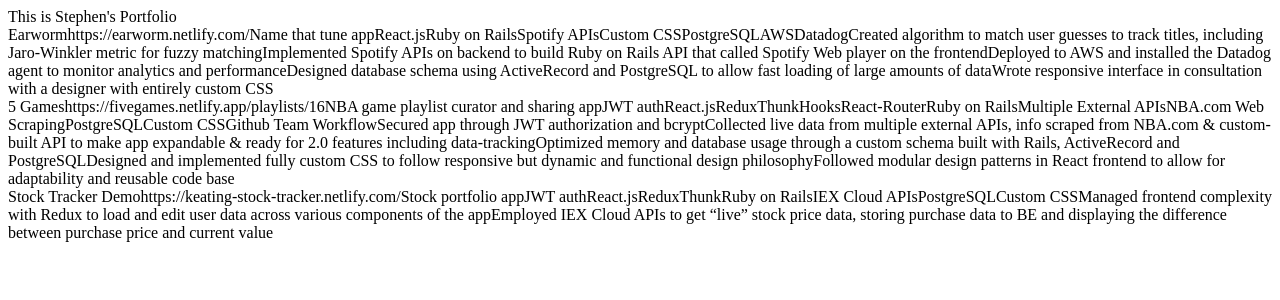
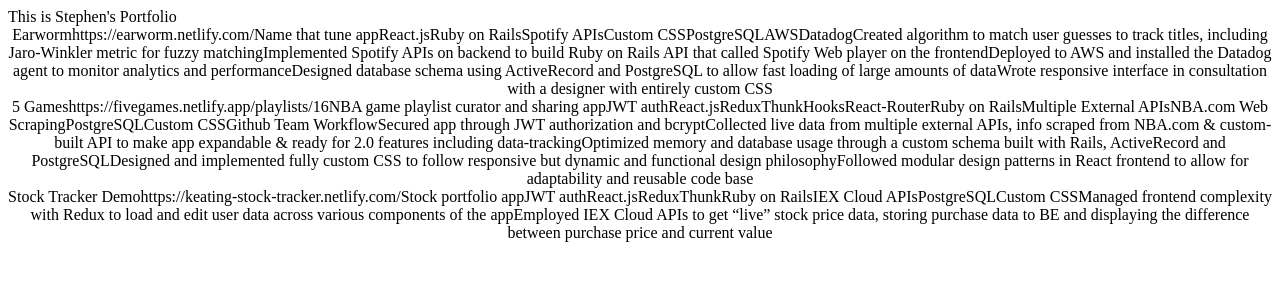
Before and after one commit to stephenkeating/keating-portfolio, a React (Create React App) app: page / in a window 1280 px wide. Shown: the top 300 px of the page. Built offline with nearby package versions, Linux system fonts and the light colour scheme.

Commit message:
importing css

```diff
--- /dev/null
+++ b/src/App.css
@@ -0,0 +1,7 @@
+.nav {
+  height: 45px
+}
+
+.project-card {
+  text-align: center;
+}
--- a/src/App.js
+++ b/src/App.js
@@ -2,6 +2,8 @@
 import { BrowserRouter as Router } from 'react-router-dom';
 import Routes from './Routes';
 import Nav from './Components/Nav';
+
+import './App.css';
 
 const App = () => {
   return (
```
